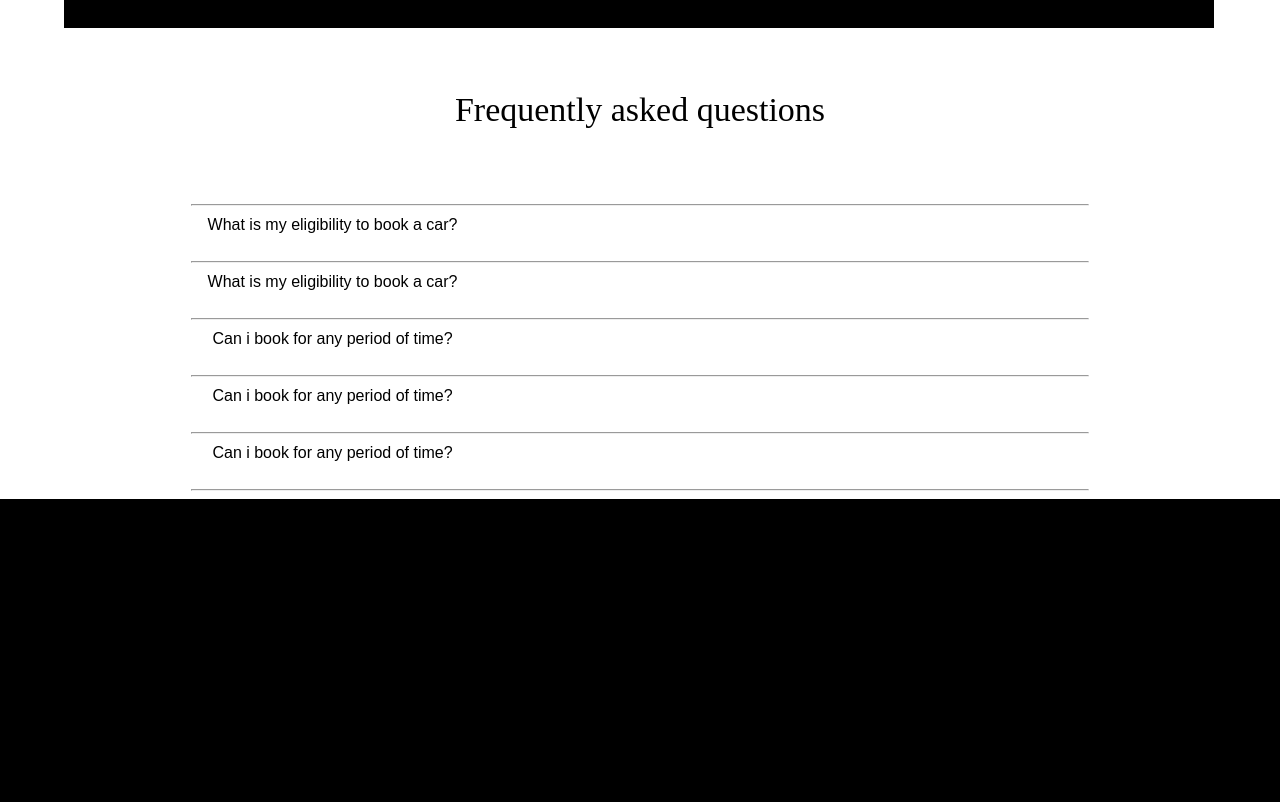
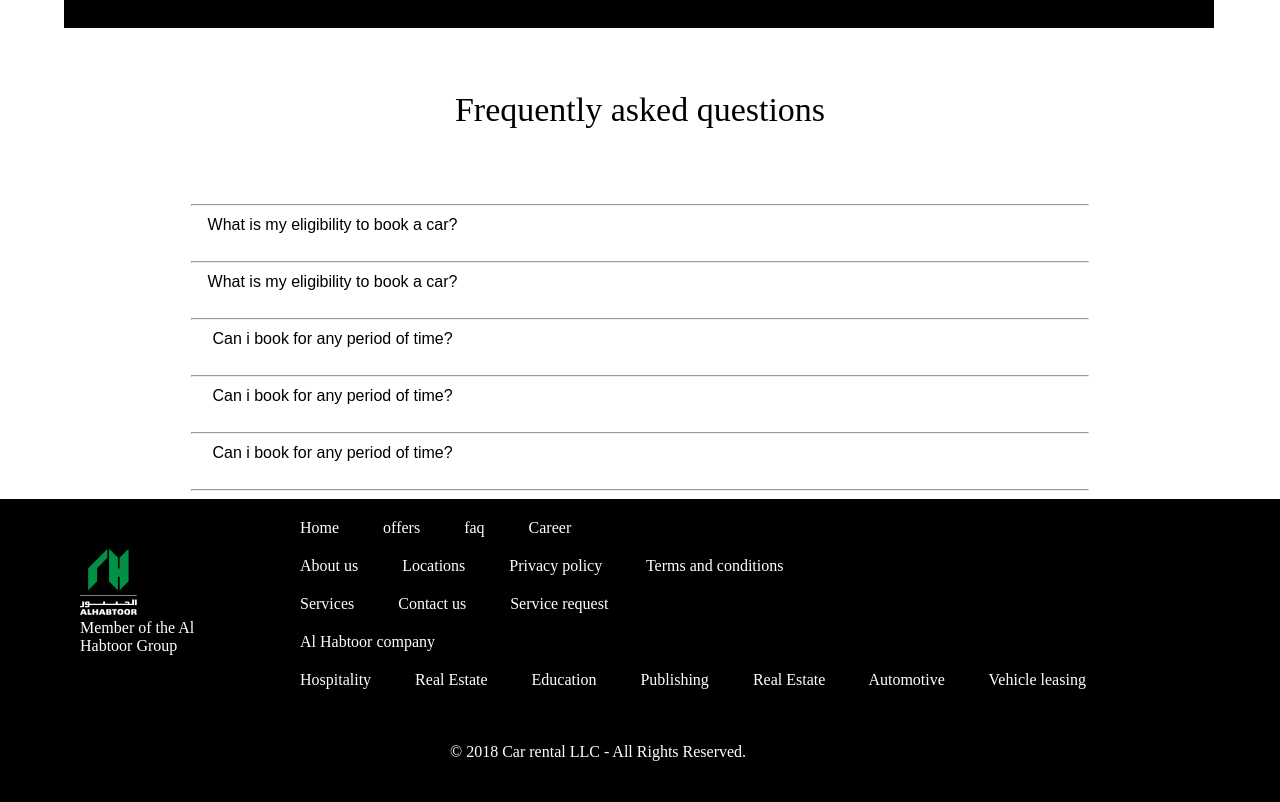
Before and after one commit to nikhilpj/week2-1, a plain HTML site: page index.html in a window 1280 px wide. Shown: the part 2331-3133 px from the top of the page. Drawn offline with Linux system fonts and the light colour scheme.

Commit message:
fifth commit

```diff
--- a/index.html
+++ b/index.html
@@ -290,6 +290,58 @@
 
     </div>
     <footer class="footer">
+      <div class="footer-logo">
+        <img src="icons/footer-logo.svg" alt="">
+        <div>
+          <span>Member of the
+            Al Habtoor Group</span>
+        </div>
+
+      </div>
+      <div>
+      <div class="footer-links">
+        <a href="">Home</a>
+        <a href="">offers</a>
+        <a href="">faq</a>
+        <a href="">Career</a>
+      </div>
+      <div class="footer-links">
+        <a href="">About us</a>
+        <a href="">Locations</a>
+        <a href="">Privacy policy</a>
+        <a href="">Terms and conditions</a>
+      </div>
+      <div class="footer-links">
+        <a href="">Services</a>
+        <a href="">Contact us</a>
+        <a href="">Service request</a>
+
+      </div>
+      <div class="footer-links">
+        <a href="">Al Habtoor company</a>
+
+      </div>
+      <div class="footer-links">
+        <a href="">Hospitality</a>
+        <a href="">Real Estate</a>
+        <a href="">Education</a>
+        <a href="">Publishing</a>
+        <a href="">Real Estate</a>
+        <a href="">Automotive</a>
+        <a href="">Vehicle leasing</a>
+
+      </div>
+      <br>
+      <br>
+      <br>
+      <div class="copyright">
+        <a href="" id="copyright">© 2018 Car rental LLC - All Rights Reserved.</a>
+
+
+      </div>
+    </div>
+
+
 
     </footer>
   </body>
--- a/style.css
+++ b/style.css
@@ -371,7 +371,12 @@ line-height: 21px;
     border: none;
     margin-bottom: 20px;
 padding-right: 480px;
+
 }
+.accordion-button:hover{
+    cursor:pointer;
+}
+
 .accordion{
     margin-left: 40px;
 }
@@ -382,6 +387,37 @@ padding-right: 480px;
     width: 100%;
     height: 303px;
     background-color: #000000;
+    color: white;
+}
+.footer-logo img{
+width: 56.75px;
+height: 66px;
+}
+.footer-logo{
+    width: 120px;
+    height: 100px;
+   padding-top: 50px;
+    margin-left: 80px;
+}
+
+.footer a{
+    text-decoration: none;
+    color: white;
+}
+.footer{
+    display: flex;
+}
+.footer-links a{
+margin-right: 20px;
+padding-right: 20px;
+}
+.footer-links{
+    margin-left: 100px;
+    margin-top: 20px;
+}
+#copyright{
+   margin-left: 250px;
+
 }
 
 
```
Also changed, not shown: icons/footer-logo.svg (added).
